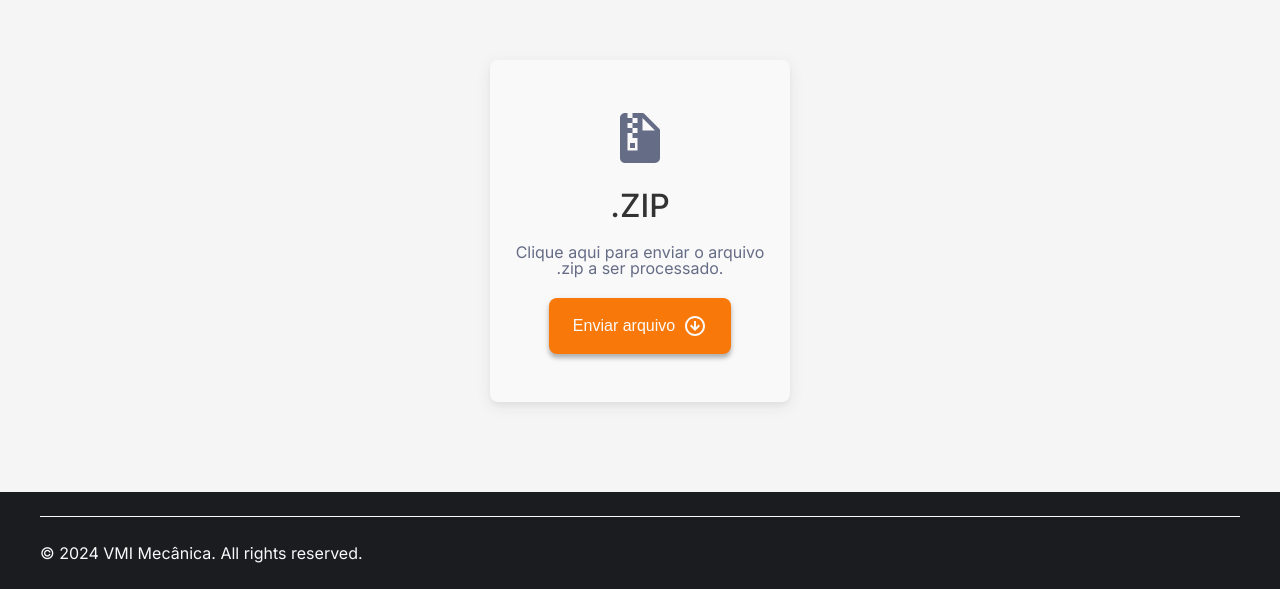
After one commit to matheusmelos/vmi_mec, a Flask app: page /admin in a window 1280 px wide. The commit adds this page. Shown: the part 211-800 px from the top of the page. Run offline with Flask 3, Linux system fonts and the light colour scheme.

Commit message:
feat: add admin page

```diff
--- a/app.py
+++ b/app.py
@@ -1,7 +1,6 @@
 from models.zip_manager import ZipFolderManager
-import shutil
 import os
-from flask import Flask, render_template, request, send_file, jsonify, redirect, url_for
+from flask import Flask, render_template, request, send_file, jsonify
 
 app = Flask(__name__)
 
@@ -21,6 +20,11 @@ def process_zip(file_path):
 @app.route('/')
 def index():
     return render_template('index.html')
+
+# Home route with upload form
+@app.route('/admin')
+def admin_page():
+    return render_template('adminPage.html')
 
 # Route to handle the file upload and processing
 @app.route('/upload', methods=['POST'])
--- /dev/null
+++ b/static/css/adminPage.css
@@ -0,0 +1,55 @@
+.section-admin {
+  height: calc(100vh - 180px);
+  display: flex;
+  flex-direction: column;
+  align-items: center;
+
+  padding: 3rem 0;
+}
+
+.section-admin__left-arrow {
+  width: 100%;
+  margin-bottom: 1.5rem;
+}
+
+.section-admin__card {
+  display: flex;
+  flex-direction: column;
+  align-items: center;
+  justify-content: center;
+  gap: 22px;
+
+  margin-top: 4rem;
+  width: 300px;
+  padding: 3rem 0;
+  background-color: var(--light-gray);
+  box-shadow: 0px 4px 4px rgba(51, 51, 51, 0.04), 0px 4px 16px rgba(51, 51, 51, 0.08);
+  border-radius: 8px;
+}
+
+.section-admin__card-text, .section-admin__title {
+  text-align: center;
+}
+
+.section-admin__card-text {
+  margin: 0px 16px;
+}
+
+.section-admin__admin-button {
+  background-color: var(--dark-blue);
+  font-size: 16px;
+  padding: 16px 24px;
+  color: var(--light-gray);
+  border-radius: 0.5rem;
+  box-shadow: 0px 4px 4px rgba(0, 0, 0, 0.25), 0px 2px 10px rgba(16, 24, 40, 0.08);
+  transition: opacity 0.3s ease, background-color 0.3s ease;
+  cursor: pointer;
+
+  display: flex;
+  align-items: center;
+  gap: 8px;
+}
+
+.section-admin__admin-button:hover {
+  opacity: 0.8;
+}
--- /dev/null
+++ b/templates/adminPage.html
@@ -0,0 +1,37 @@
+{% extends 'base.html' %}
+
+{% block css %}
+    <link rel="stylesheet" href="{{ url_for('static', filename='css/adminPage.css') }}">
+{% endblock %}
+
+{% block content %}
+    <div class="container">
+        <section class="section-admin">
+            <div class="section-admin__left-arrow">
+                <a href="/">
+                    <img src="{{ url_for('static', filename='img/leftArrow.svg') }}" alt="Voltar">
+                </a>
+            </div>
+            <h1 class="section-admin__title">Faça o upload do arquivo</h1>
+            <div class="section-admin__card">
+                <img
+                    src="{{ url_for('static', filename='img/zipIcon.svg') }}"
+                    alt="ícone do arquivo zip"
+                >
+                <h1>.ZIP</h1>
+                <p class="section-admin__card-text">
+                    Clique aqui para enviar o arquivo .zip a ser processado.
+                </p>
+
+                <form id="upload-form" enctype="multipart/form-data">
+                  <input type="file" name="file" id="fileInput" required style="display: none;">
+                  <button type="button" class="section-admin__admin-button" onclick="uploadFile()">
+                      Enviar arquivo
+                      <img src="{{ url_for('static', filename='img/uploadIcon.svg') }}" alt="upload icon">
+                  </button>
+                </form>
+            </div>
+        </section>
+    </div>
+    <script src="../static/js/script.js"></script>
+{% endblock %}
--- a/templates/base.html
+++ b/templates/base.html
@@ -27,10 +27,10 @@
                 </label>
                 <ul class="menu-list">
                     <li class="menu-list__item">
-                        <a href="#" class="navigation-menu__link">Home</a>
+                        <a href="{{ url_for('index') }}" class="navigation-menu__link">Home</a>
                     </li>
                     <li class="menu-list__item">
-                        <a href="#" class="navigation-menu__link">Admin</a>
+                        <a href="{{ url_for('admin_page') }}" class="navigation-menu__link">Admin</a>
                     </li>
                     <li class="menu-list__item">
                         <a href="#" class="navigation-menu__link">Tutorial</a>
@@ -45,8 +45,8 @@
                     <a href="" class="navigation-menu__logo">
                         <img src="{{ url_for('static', filename='img/logo_mec.svg') }}" alt="Logo da OptimusTech">
                     </a>
-                    <a href="" class="navigation-menu__link">Home</a>
-                    <a href="" class="navigation-menu__link">Admin</a>
+                    <a href="{{ url_for('index') }}" class="navigation-menu__link">Home</a>
+                    <a href="{{ url_for('admin_page') }}" class="navigation-menu__link">Admin</a>
                     <a href="" class="navigation-menu__link">Tutorial</a>
                 </nav>
                 <div class="session-menu">
```
Also changed, not shown: requirements.txt (+6 -1 lines), static/js/script.js (+0 -11 lines).
